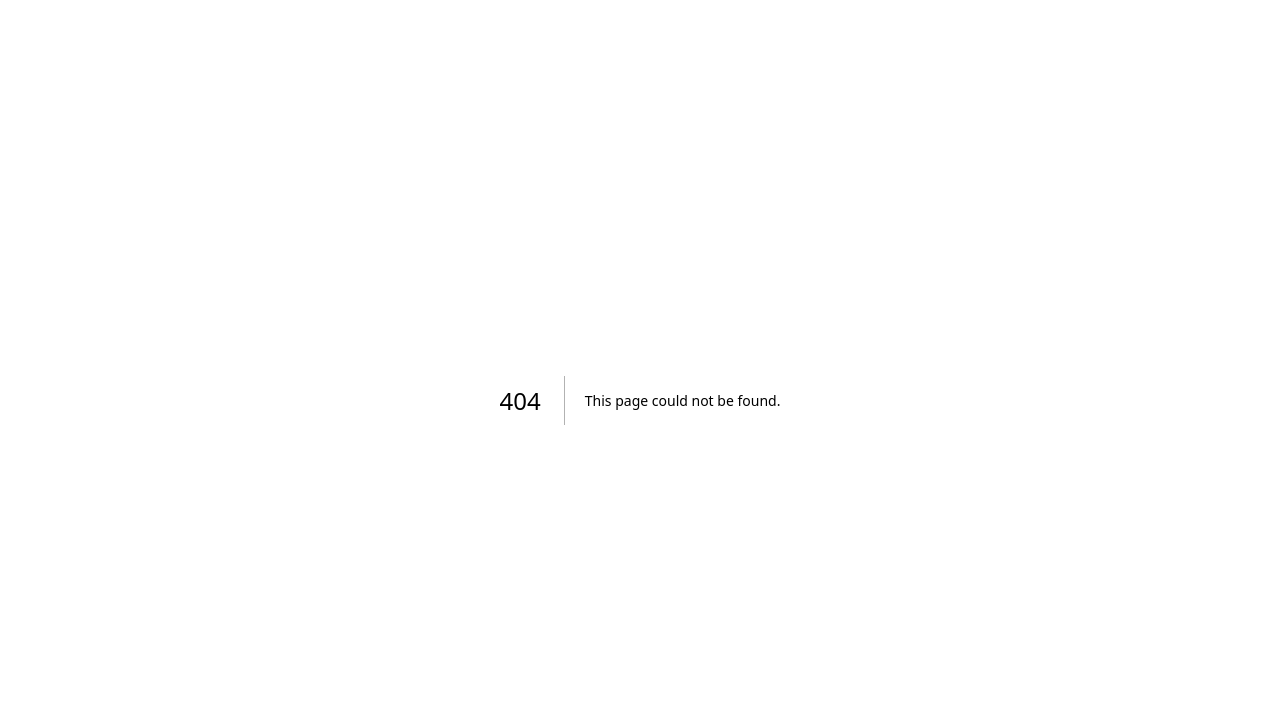
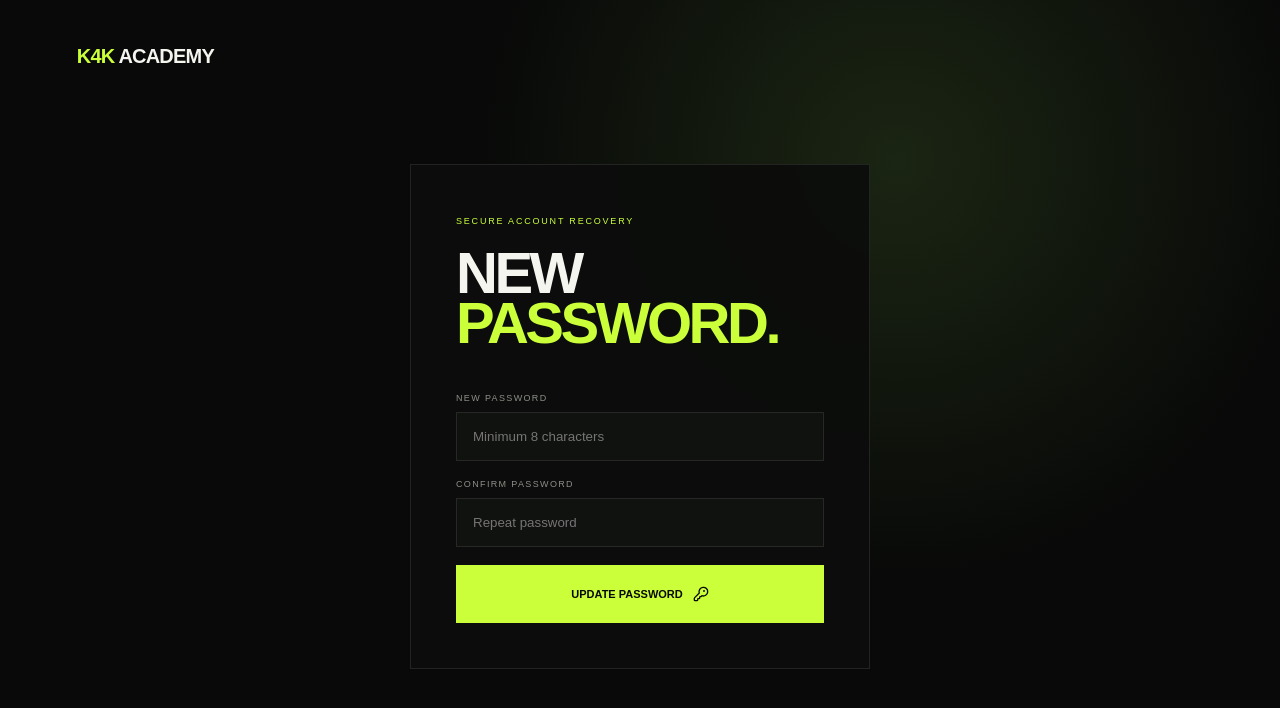
Before and after one commit to kreativestudios4k-lgtm/k4k-academy-v2, a Next.js app: page /update-password in a window 1280 px wide. Before the commit this address had no page. Shown: the top 708 px of the page. Built offline with nearby package versions, Linux system fonts and the light colour scheme.

Commit message:
Add secure password recovery screen

```diff
--- /dev/null
+++ b/app/update-password/page.js
@@ -0,0 +1,10 @@
+'use client';
+import {useState} from 'react';
+import Link from 'next/link';
+import {createClient} from '../../lib/supabase/client';
+import {Check,KeyRound} from 'lucide-react';
+export default function UpdatePassword(){
+ const[p1,setP1]=useState('');const[p2,setP2]=useState('');const[msg,setMsg]=useState('');const[done,setDone]=useState(false);const[loading,setLoading]=useState(false);
+ async function submit(e){e.preventDefault();setMsg('');if(p1.length<8){setMsg('Use at least 8 characters.');return}if(p1!==p2){setMsg('Passwords do not match.');return}setLoading(true);const supabase=createClient();const{error}=await supabase.auth.updateUser({password:p1});setLoading(false);if(error){setMsg(error.message);return}setDone(true)}
+ return <main className="authpage"><Link href="/" className="brand"><span>K4K</span> ACADEMY</Link><form onSubmit={submit}><small>SECURE ACCOUNT RECOVERY</small><h1>NEW<br/><i>PASSWORD.</i></h1>{done?<><div className="authSuccess"><Check/> Password updated successfully.</div><Link className="authEnter" href="/academy">Enter Academy →</Link></>:<><label>New password<input type="password" minLength={8} required value={p1} onChange={e=>setP1(e.target.value)} placeholder="Minimum 8 characters"/></label><label>Confirm password<input type="password" minLength={8} required value={p2} onChange={e=>setP2(e.target.value)} placeholder="Repeat password"/></label>{msg&&<p className="authmsg">{msg}</p>}<button disabled={loading}>{loading?'Updating…':'Update password'} <KeyRound/></button></>}</form></main>
+}
```
